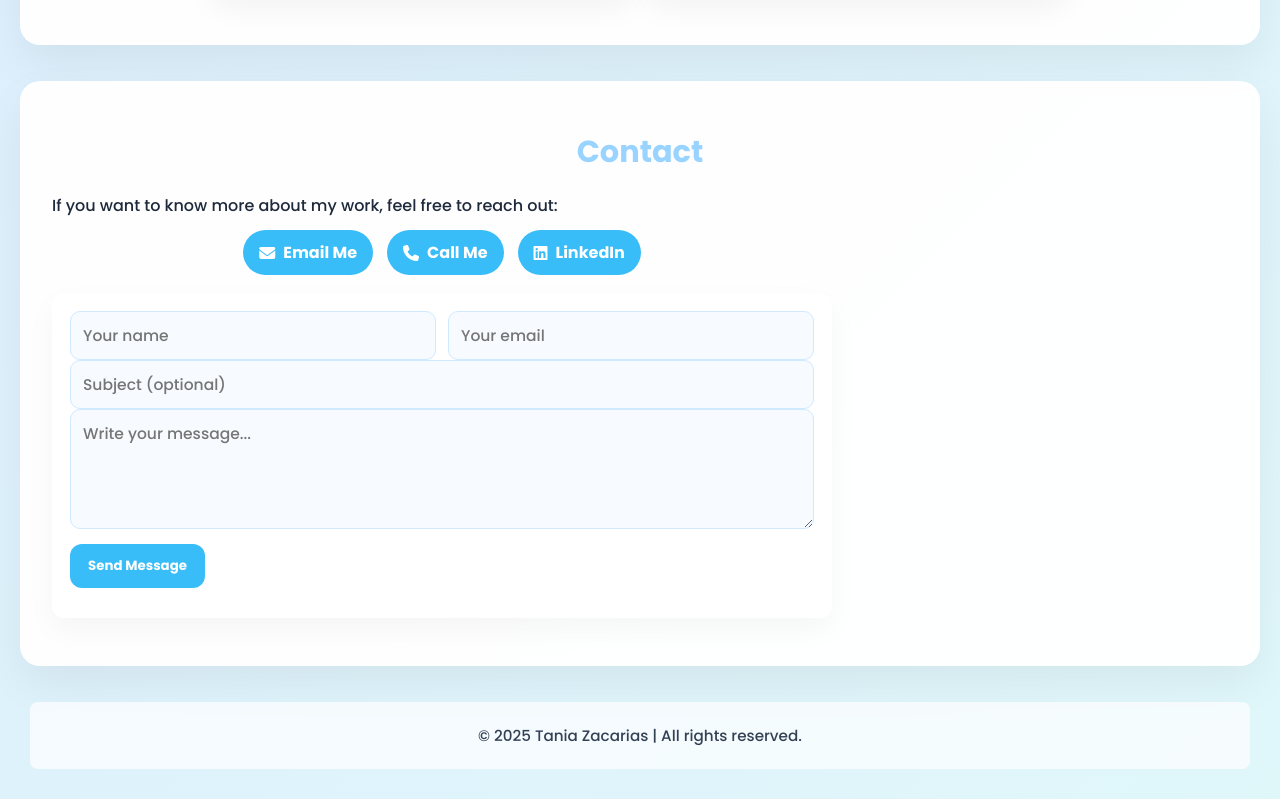
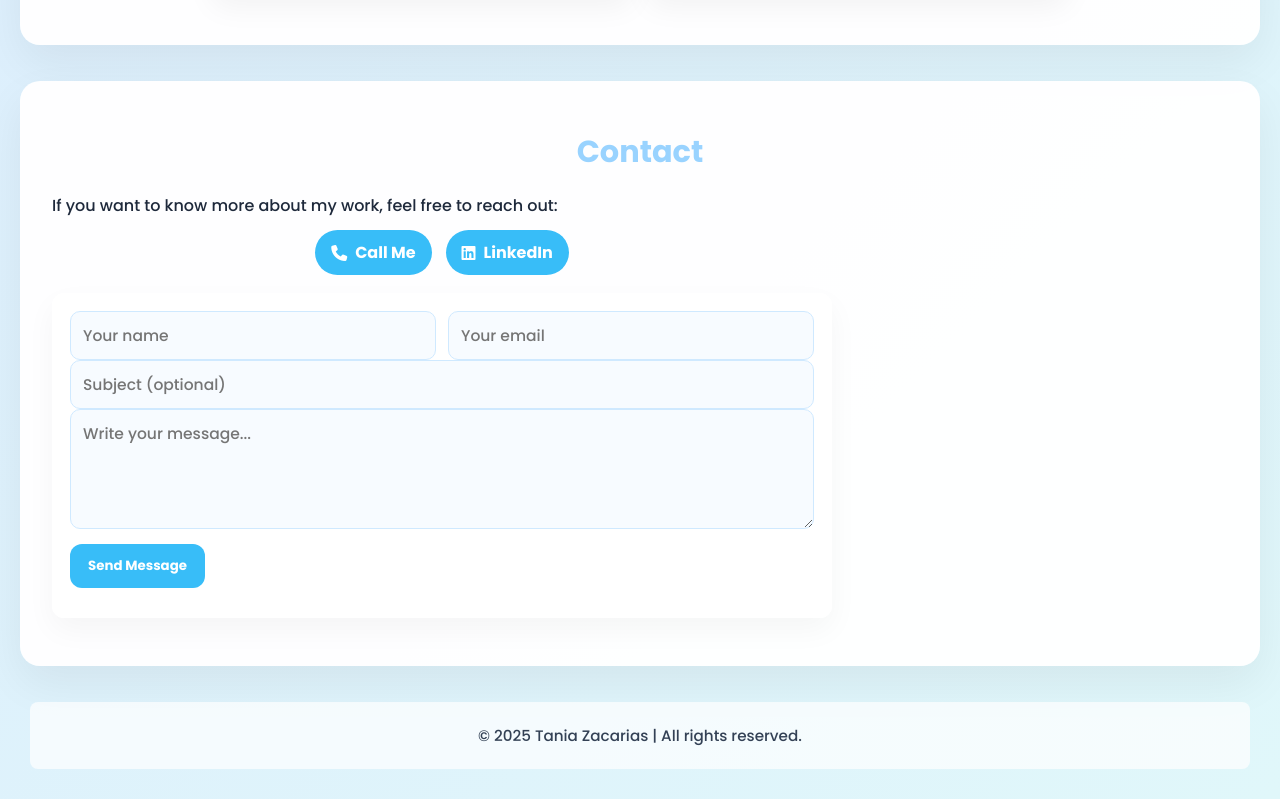
Before and after one commit to Luna23moon/Tania-Luna.GitHub.io, a plain HTML site: page index.html in a window 1280 px wide. Shown: the part 4676-5475 px from the top of the page. Drawn offline with nearby package versions, Linux system fonts and the light colour scheme.

Commit message:
index.html

```diff
--- a/index.html
+++ b/index.html
@@ -358,7 +358,6 @@ My TOEIC preparation and exams have strengthened my English listening, reading,
     <p>If you want to know more about my work, feel free to reach out:</p>
 
     <div class="contact-links" style="margin-top:12px;">
-      <a href="mailto:tania.michelle.luna2223@gmail.com"><i class="fa-solid fa-envelope"></i> Email Me</a>
       <a href="tel:+50368505190"><i class="fa-solid fa-phone"></i> Call Me</a>
       <a href="https://www.linkedin.com/in/tania-michelle/" target="_blank"><i class="fa-brands fa-linkedin"></i> LinkedIn</a>
     </div>
```
